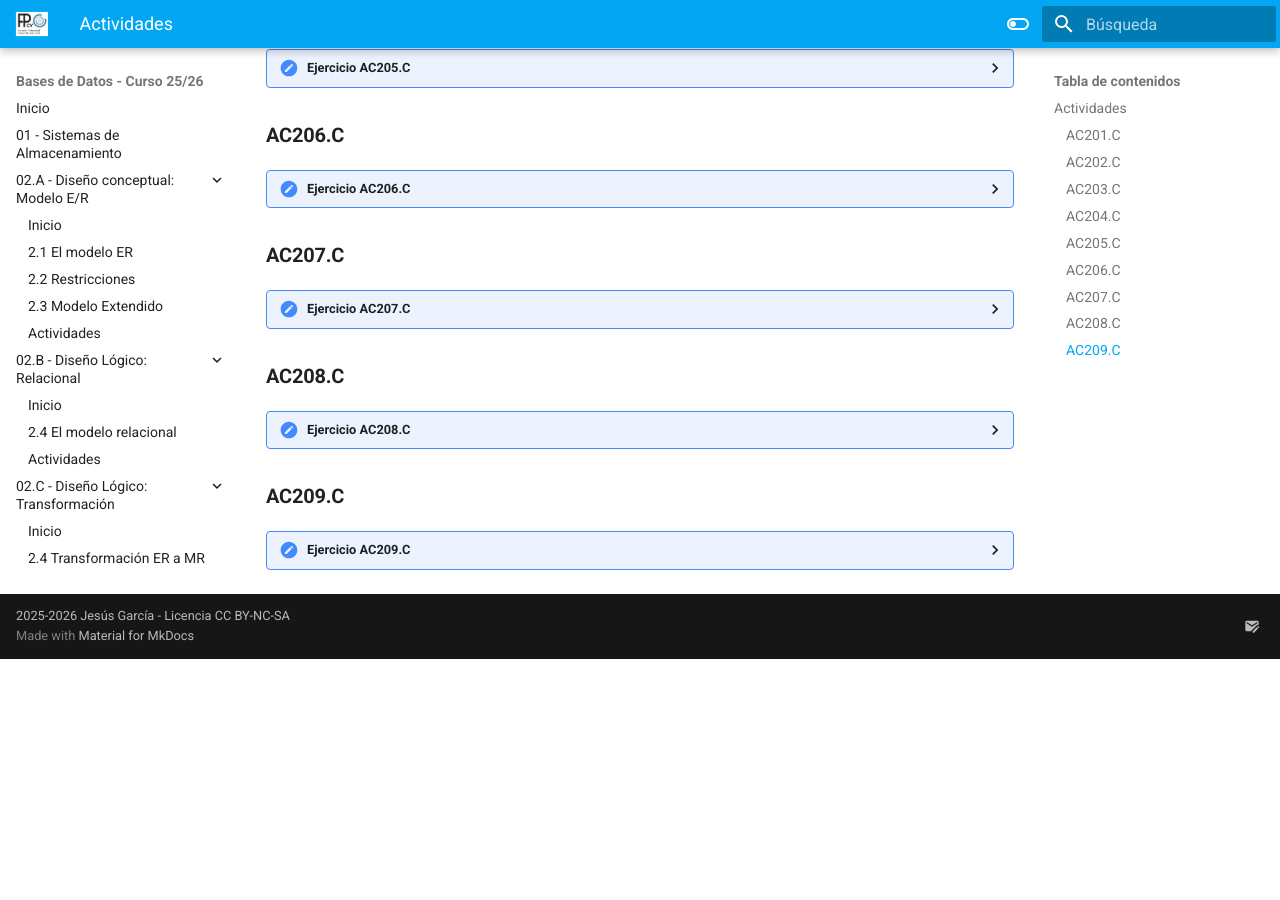
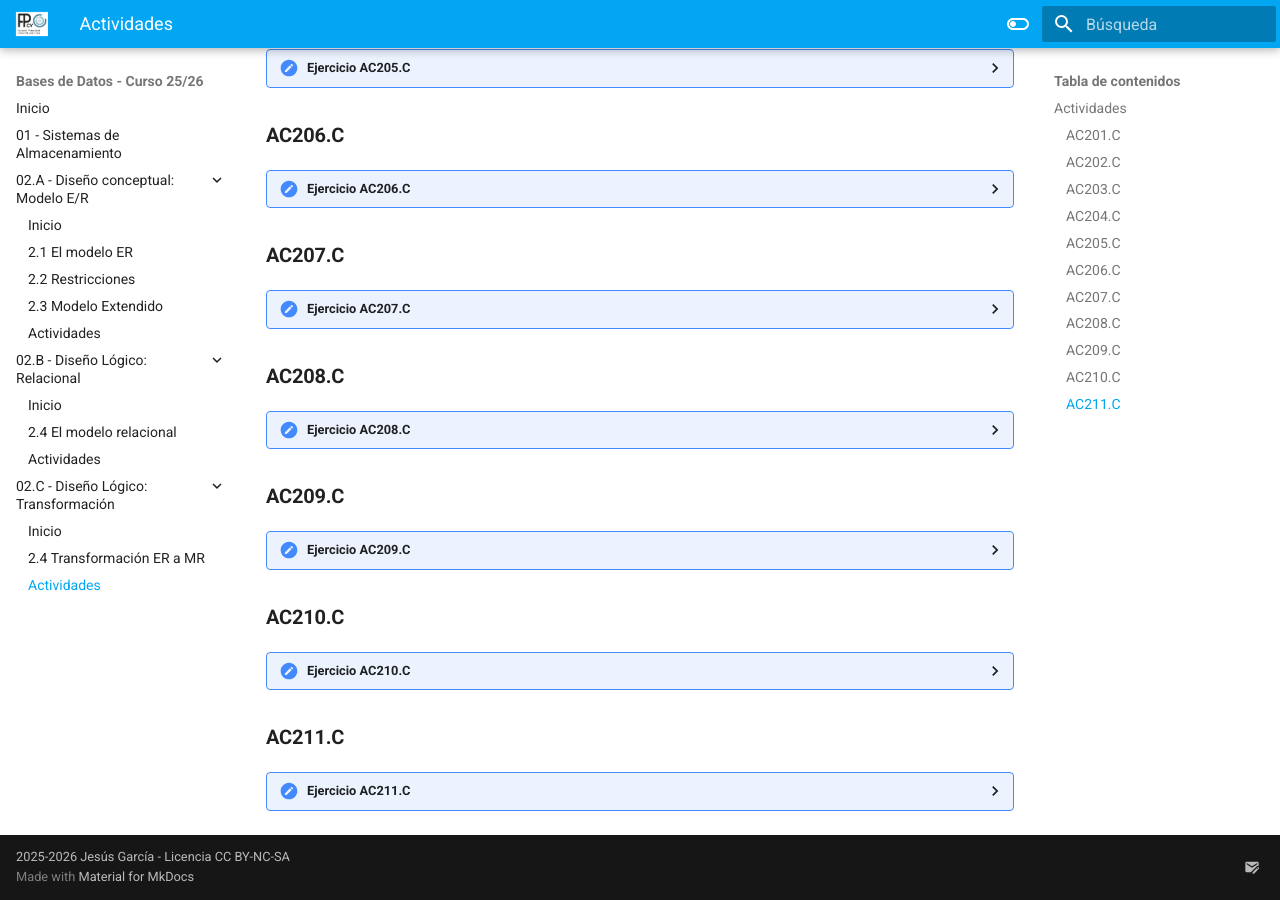
Before and after one commit to jssdocente/bd2526d, an MkDocs documentation site: the page built from docs/temas/02C/2.C-Actividades.md, in a window 1280 px wide and 900 px high, scrolled down 753 px. Built offline with MkDocs 1.6.1 and Material for MkDocs 9.7.7, drawn with Linux system fonts in a browser that asks for light colours; before the commit the page ends 1412 px from its top, so only the background shows below that.

Commit message:
Add exercises AC210.C and AC211.C with evaluation criteria and related images

```diff
--- a/docs/temas/02C/2.C-Actividades.md
+++ b/docs/temas/02C/2.C-Actividades.md
@@ -215,3 +215,33 @@
         <img src="../02/images/02cocina.png"" width="70%">
         <figcaption>Actividad 209.C</figcaption>
     </figure>
+
+### **AC210.C**
+
+??? "Ejercicio AC210.C"
+
+    |  Criterios de Evaluación  | Ponderación |
+    | --- | --- |
+    |  RABD.6 // CE6a, CE6b, CE6c, CE6d, CE6e, CE6f, CE6h // | 3p |
+
+    Crea el modelo relacional a partir del modelo conceptual:
+
+    <figure markdown="span">
+        <img src="images/actividades/210.png"" width="100%">
+        <figcaption>Actividad 210.C</figcaption>
+    </figure>
+
+### **AC211.C**
+
+??? "Ejercicio AC211.C"
+
+    |  Criterios de Evaluación  | Ponderación |
+    | --- | --- |
+    |  RABD.6 // CE6a, CE6b, CE6c, CE6d, CE6e, CE6f, CE6h // | 3p |
+
+    Crea el modelo relacional a partir del modelo conceptual:
+
+    <figure markdown="span">
+        <img src="images/actividades/211.png"" width="70%">
+        <figcaption>Actividad 210.C</figcaption>
+    </figure>
```
Also changed, not shown: docs/temas/02C/images/actividades/210.png (added), docs/temas/02C/images/actividades/211.png (added).
